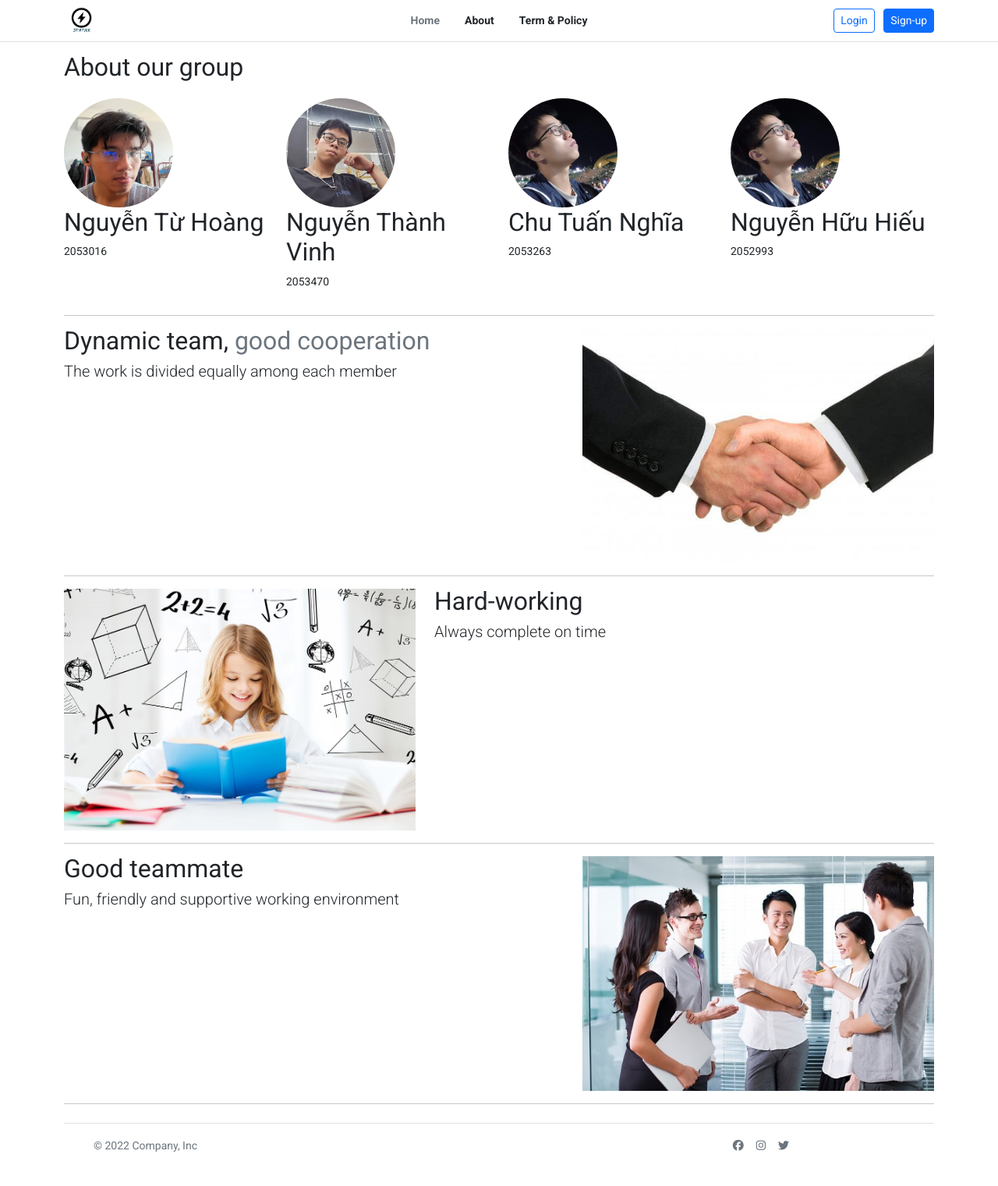
After one commit to Jiheonie/btl-web-done, a PHP site: page /about.php in a window 1280 px wide. The commit adds this page. Shown: the whole page at 78% size. Run offline with PHP 8.4, Linux system fonts and the light colour scheme; some libraries are stand-ins or nearby versions.

```diff
--- /dev/null
+++ b/about.php
@@ -0,0 +1,81 @@
+<?php include_once "./includes/header.php"; ?>
+
+<body>
+  <?php include_once "./includes/navbar.php" ?>
+
+  <div class="container marketing mt-3">
+
+    <!-- Three columns of text below the carousel -->
+    <div class="row">
+      <h2 class="featurette-heading fw-normal lh-1 mb-4">About our group</h2>
+      <div class="col-lg-3">
+        <img class="bd-placeholder-img rounded-circle" width="140" height="140" src="./images/hoang.jpg" alt="">
+        <h2 class="fw-normal">Nguyễn Từ Hoàng</h2>
+        <p>2053016</p>
+      </div><!-- /.col-lg-4 -->
+
+      <div class="col-lg-3">
+        <img class="bd-placeholder-img rounded-circle" width="140" height="140" src="./images/vinh.jpg" alt="">
+        <h2 class="fw-normal">Nguyễn Thành Vinh</h2>
+        <p>2053470</p>
+      </div><!-- /.col-lg-4 -->
+
+      <div class="col-lg-3">
+        <img class="bd-placeholder-img rounded-circle" width="140" height="140" src="./images/nghia.jpg" alt="">
+        <h2 class="fw-normal">Chu Tuấn Nghĩa</h2>
+        <p>2053263</p>
+      </div><!-- /.col-lg-4 -->
+
+      <div class="col-lg-3">
+        <img class="bd-placeholder-img rounded-circle" width="140" height="140" src="./images/nghia.jpg" alt="">
+        <h2 class="fw-normal">Nguyễn Hữu Hiếu</h2>
+        <p>2052993</p>
+      </div><!-- /.col-lg-4 -->
+    </div><!-- /.row -->
+
+
+    <!-- START THE FEATURETTES -->
+
+    <hr class="featurette-divider">
+
+    <div class="row featurette">
+      <div class="col-md-7">
+        <h2 class="featurette-heading fw-normal lh-1">Dynamic team, <span class="text-muted">good cooperation</span></h2>
+        <p class="lead">The work is divided equally among each member</p>
+      </div>
+      <div class="col-md-5">
+        <img class="bd-placeholder-img bd-placeholder-img-lg featurette-image img-fluid mx-auto" width="500" height="500" src="./images/handshake.jpg" alt="">
+      </div>
+    </div>
+
+    <hr class="featurette-divider">
+
+    <div class="row featurette">
+      <div class="col-md-7 order-md-2">
+        <h2 class="featurette-heading fw-normal lh-1">Hard-working</h2>
+        <p class="lead">Always complete on time</p>
+      </div>
+      <div class="col-md-5 order-md-1">
+        <img class="bd-placeholder-img bd-placeholder-img-lg featurette-image img-fluid mx-auto" width="500" height="500" src="./images/hard-working.jpg" alt="">
+      </div>
+    </div>
+
+    <hr class="featurette-divider">
+
+    <div class="row featurette">
+      <div class="col-md-7">
+        <h2 class="featurette-heading fw-normal lh-1">Good teammate</h2>
+        <p class="lead">Fun, friendly and supportive working environment</p>
+      </div>
+      <div class="col-md-5">
+        <img class="bd-placeholder-img bd-placeholder-img-lg featurette-image img-fluid mx-auto" width="500" height="500" src="./images/fun-working.jpg" alt="">
+      </div>
+    </div>
+
+    <hr class="featurette-divider">
+
+    <!-- /END THE FEATURETTES -->
+
+  </div>
+  <?php include_once "./includes/footer.php"; ?>
+</body>
--- a/includes/navbar.php
+++ b/includes/navbar.php
@@ -9,7 +9,7 @@
 
     <ul class="nav col-12 col-md-auto mb-2 justify-content-center mb-md-0 d-sm-none d-md-none d-lg-flex">
       <li><a href="/" class="nav-link px-3 link-secondary">Home</a></li>
-      <li><a href="#" class="nav-link px-3 link-dark">About</a></li>
+      <li><a href="../about.php" class="nav-link px-3 link-dark">About</a></li>
       <li><a href="#" class="nav-link px-3 link-dark">Term & Policy</a></li>
 
     </ul>
```
Also changed, not shown: index.php (+5 -4 lines), images/Legion5-15-AMD-88GMY501444-725x515.jpg (added), images/fun-working.jpg (added), images/handshake.jpg (added), images/hard-working.jpg (added), images/hoang.jpg (added), images/hp-245-r3-5300u-4gb-256gb-win11-63t27pa.jpg (added), images/huawei-p30-pro.jpg (added), images/latopasuse210.jpg (added), images/logo.png, images/nghia.jpg (added), images/vinh.jpg (added), images/xiaomi-12.jpg (added).
